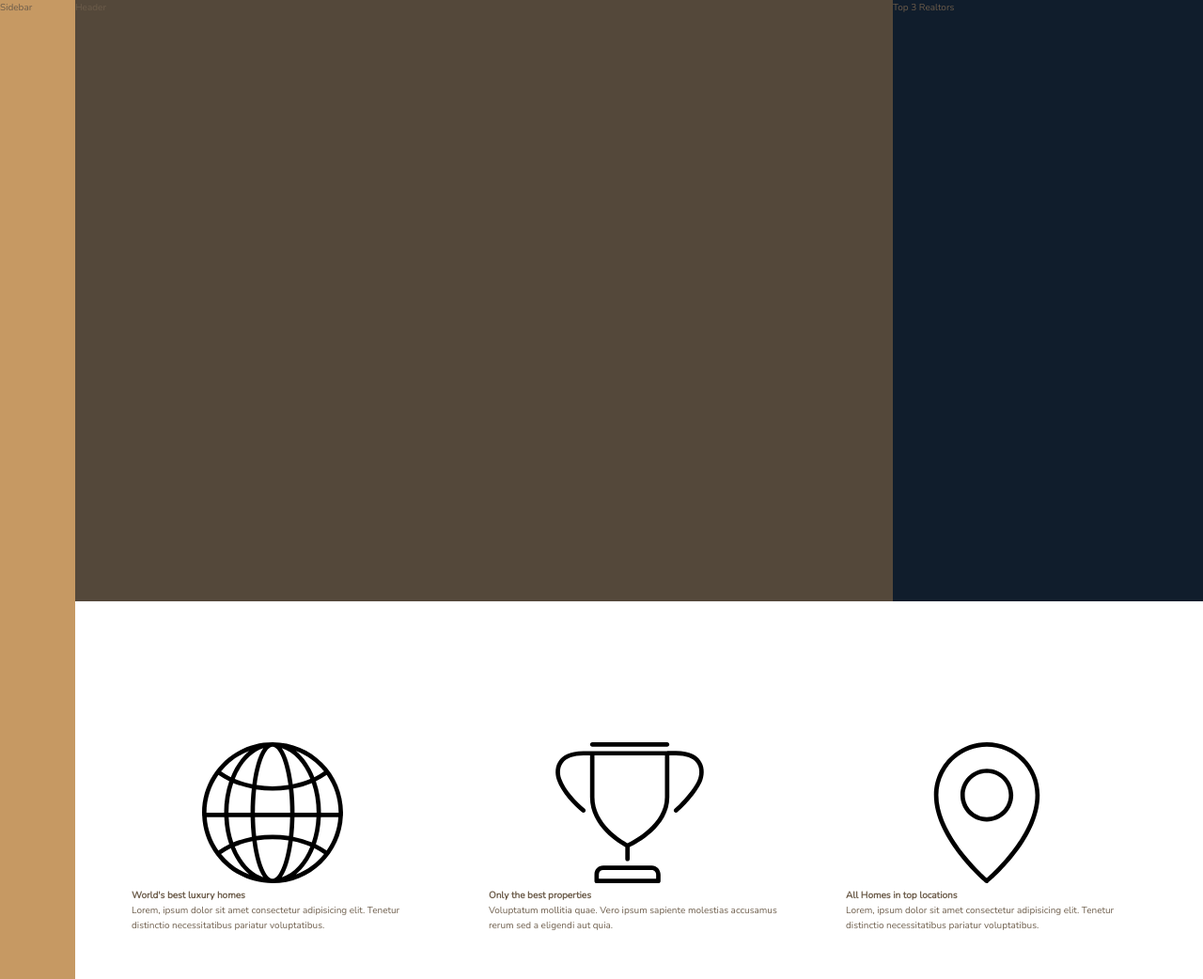
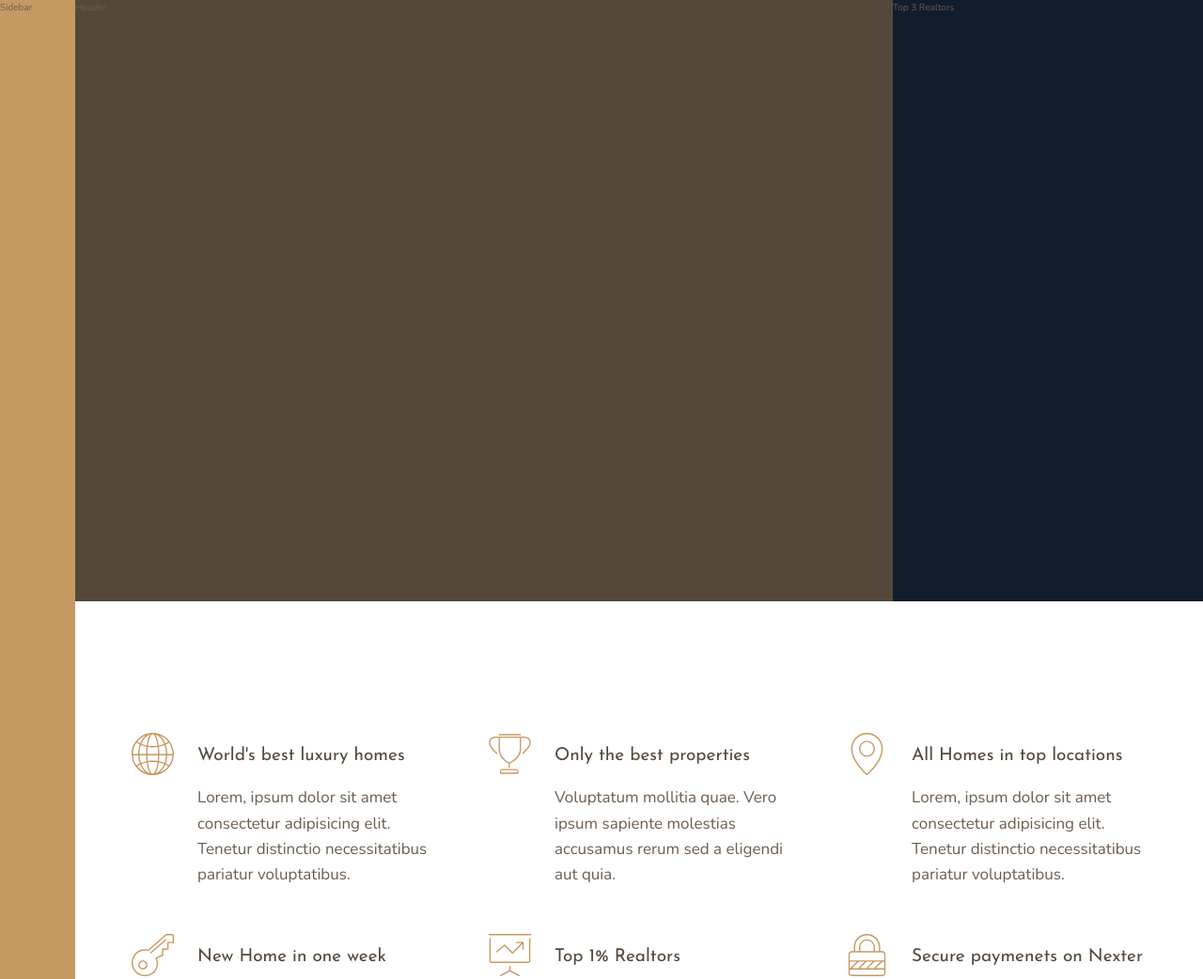
Before and after one commit to jyandell83/advanced-css-project-3, a plain HTML site: page index.html in a window 1280 px wide. Shown: the top 1042 px of the page at 94% size. Drawn offline with nearby package versions, Linux system fonts and the light colour scheme.

Commit message:
style features section

```diff
--- a/css/style.css
+++ b/css/style.css
@@ -20,6 +20,17 @@ body {
   grid-template-rows: 80vh min-content 40vw repeat(3, min-content);
   grid-template-columns: [sidebar-start] 8rem [sidebar-end full-start] minmax(6rem, 1fr) [center-start] repeat(8, [col-start] minmax(min-content, 14rem) [col-end]) [center-end] minmax(6rem, 1fr) [full-end]; }
 
+.heading-1, .heading-2, .heading-3, .heading-4 {
+  font-family: "Josefin Sans", sans-serif;
+  font-weight: 400; }
+
+.heading-4 {
+  font-size: 1.9rem; }
+  .heading-4--dark {
+    color: #54483A; }
+  .heading-4--light {
+    color: #f9f7f6; }
+
 .sidebar {
   background-color: #c69963;
   grid-column: sidebar-start / sidebar-end;
@@ -38,7 +49,22 @@ body {
   margin: 15rem 0;
   display: grid;
   grid-template-columns: repeat(3, 1fr);
-  grid-gap: 6rem; }
+  grid-gap: 6rem;
+  align-items: start; }
+
+.feature {
+  display: grid;
+  grid-template-columns: min-content 1fr;
+  grid-row-gap: 1.5rem;
+  grid-column-gap: 2.5rem; }
+  .feature__icon {
+    fill: #c69963;
+    width: 4.5rem;
+    height: 4.5rem;
+    grid-row: 1 / span 2;
+    transform: translateY(-1rem); }
+  .feature__text {
+    font-size: 1.7rem; }
 
 .story__pictures {
   background-color: #c69963;
--- a/index.html
+++ b/index.html
@@ -28,7 +28,7 @@
 			<div class="feature">
 				<svg class="feature__icon">
 					<use xlink:href="img/sprite.svg#icon-global"></use>
-					<h4 class="heading-4">World's best luxury homes</h4>
+					<h4 class="heading-4 heading-4--dark">World's best luxury homes</h4>
 					<p class="feature__text">
 						Lorem, ipsum dolor sit amet consectetur adipisicing elit. Tenetur distinctio necessitatibus pariatur voluptatibus.
 					</p>
@@ -38,7 +38,7 @@
 			<div class="feature">
 				<svg class="feature__icon">
 					<use xlink:href="img/sprite.svg#icon-trophy"></use>
-					<h4 class="heading-4">Only the best properties</h4>
+					<h4 class="heading-4 heading-4--dark">Only the best properties</h4>
 					<p class="feature__text">
 						Voluptatum mollitia quae. Vero ipsum sapiente molestias accusamus rerum sed a eligendi aut quia.
 					</p>
@@ -48,7 +48,7 @@
 			<div class="feature">
 				<svg class="feature__icon">
 					<use xlink:href="img/sprite.svg#icon-map-pin"></use>
-					<h4 class="heading-4">All Homes in top locations</h4>
+					<h4 class="heading-4 heading-4--dark">All Homes in top locations</h4>
 					<p class="feature__text">
 						Lorem, ipsum dolor sit amet consectetur adipisicing elit. Tenetur distinctio necessitatibus pariatur voluptatibus.
 					</p>
@@ -57,7 +57,7 @@
 			<div class="feature">
 				<svg class="feature__icon">
 					<use xlink:href="img/sprite.svg#icon-key"></use>
-					<h4 class="heading-4">New Home in one week</h4>
+					<h4 class="heading-4 heading-4--dark">New Home in one week</h4>
 					<p class="feature__text">
 						Vero ipsum sapiente molestias accusamus rerum. Lorem, ipsum dolor sit amet consectetur adipisicing elit.
 					</p>
@@ -66,7 +66,7 @@
 			<div class="feature">
 				<svg class="feature__icon">
 					<use xlink:href="img/sprite.svg#icon-presentation"></use>
-					<h4 class="heading-4">Top 1% Realtors</h4>
+					<h4 class="heading-4 heading-4--dark">Top 1% Realtors</h4>
 					<p class="feature__text">
 						Quidem consequatur harum, voluptatum mollitia quae. Tenetur distinctio necessitatibus pariatur voluptatibus.
 					</p>
@@ -75,7 +75,7 @@
 			<div class="feature">
 				<svg class="feature__icon">
 					<use xlink:href="img/sprite.svg#icon-lock"></use>
-					<h4 class="heading-4">Secure paymenets on Nexter</h4>
+					<h4 class="heading-4 heading-4--dark">Secure paymenets on Nexter</h4>
 					<p class="feature__text">
 						Pariatur voluptatibus quidem consequatur harum, voluptatum mollitia quae.
 					</p>
--- a/sass/_features.scss
+++ b/sass/_features.scss
@@ -6,4 +6,25 @@
 	display: grid;
 	grid-template-columns: repeat(3, 1fr);
 	grid-gap: 6rem;
+	align-items: start;
 }
+
+.feature {
+
+	display: grid;
+	grid-template-columns: min-content 1fr;
+	grid-row-gap: 1.5rem;
+	grid-column-gap: 2.5rem;
+
+	&__icon {
+		fill: $color-primary;
+		width: 4.5rem;
+		height: 4.5rem;
+		grid-row: 1 / span 2;
+		transform: translateY(-1rem);
+	}
+
+	&__text {
+		font-size: 1.7rem;
+	}
+}
--- a/sass/_typography.scss
+++ b/sass/_typography.scss
@@ -0,0 +1,24 @@
+%heading {
+	font-family: $font-display;
+	font-weight: 400;
+}
+
+.heading-1 {
+	@extend %heading;
+}
+
+.heading-2 {
+	@extend %heading;
+}
+
+.heading-3 {
+	@extend %heading;
+}
+
+.heading-4 {
+	@extend %heading;
+	font-size: 1.9rem;
+
+	&--dark { color: $color-grey-dark-1; }
+	&--light { color: $color-grey-light-1; }
+}
```
